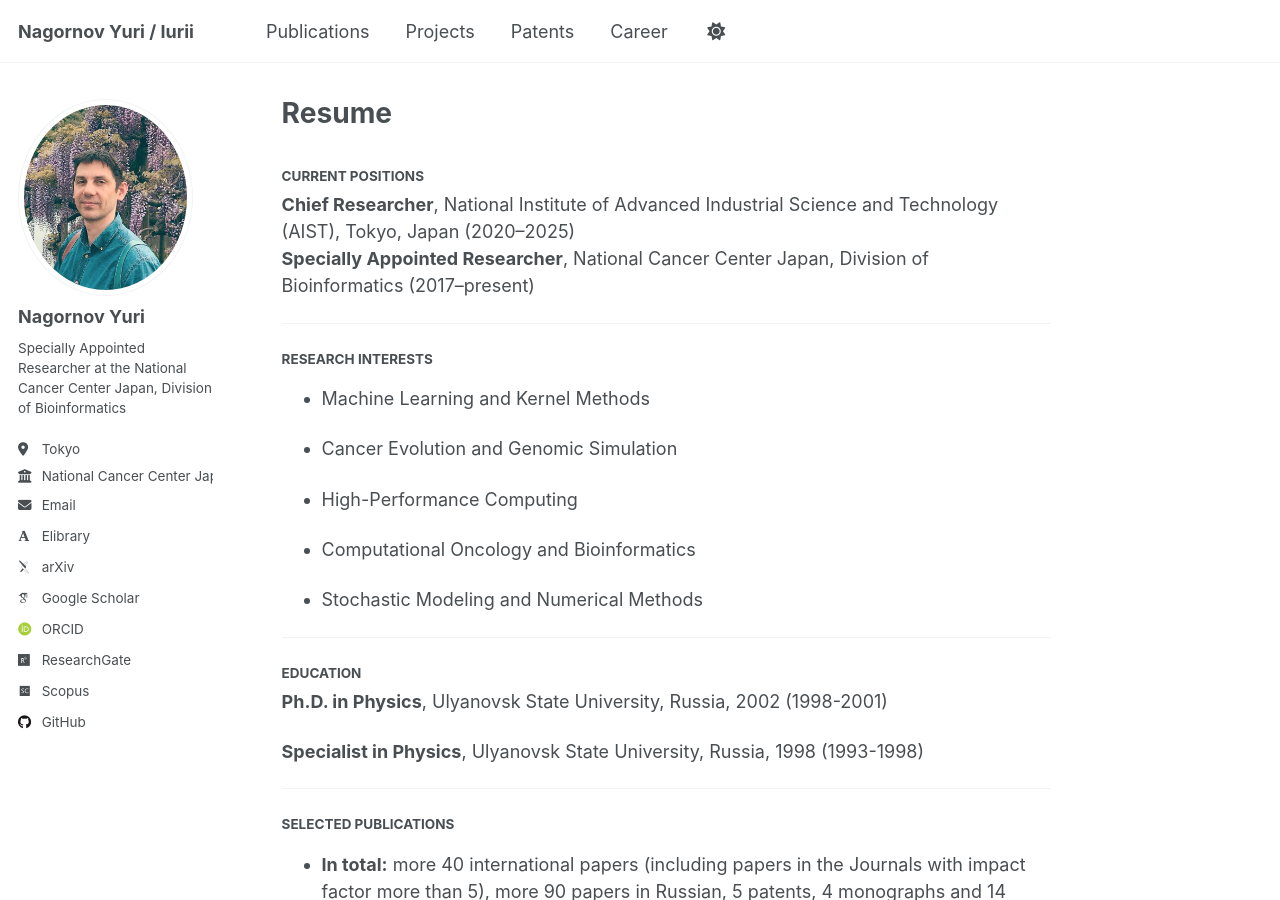
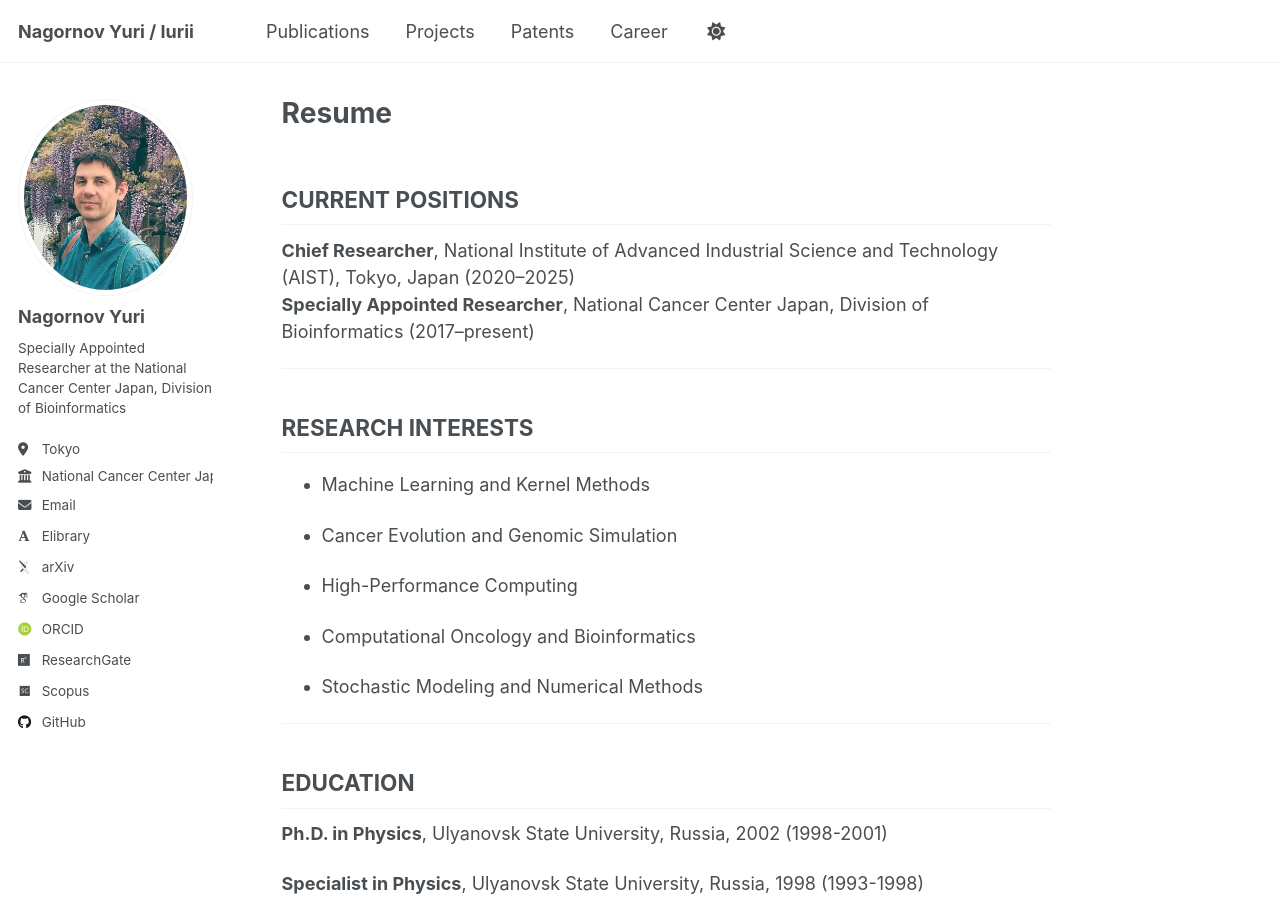
Before and after one commit to nagornovys/nagornovys.github.io, a Jekyll site: the page built from _pages/about.md, in a window 1280 px wide and 900 px high. Built offline with Jekyll 4.4.1, drawn with Linux system fonts in a browser that asks for light colours; some web fonts are replaced; a script that is not in the unit is left out.

Commit message:
Update face page

```diff
--- a/_pages/about.md
+++ b/_pages/about.md
@@ -7,14 +7,14 @@ redirect_from:
   - /about.html
 ---
 
-#### CURRENT POSITIONS
+## CURRENT POSITIONS
 
 **Chief Researcher**, National Institute of Advanced Industrial Science and Technology (AIST), Tokyo, Japan (2020–2025)
 **Specially Appointed Researcher**, National Cancer Center Japan, Division of Bioinformatics (2017–present)
 
 ---
 
-#### RESEARCH INTERESTS
+## RESEARCH INTERESTS
 
 - Machine Learning and Kernel Methods
 
@@ -30,7 +30,7 @@ redirect_from:
 
 <a id="edu"></a>
 
-#### EDUCATION
+## EDUCATION
 
 **Ph.D. in Physics**, Ulyanovsk State University, Russia, 2002 (1998-2001)
 
@@ -38,7 +38,7 @@ redirect_from:
 
 ---
 
-#### SELECTED PUBLICATIONS
+## SELECTED PUBLICATIONS
 
 - **In total:** more 40 international papers (including papers in the Journals with impact factor more than 5),
 more 90 papers in Russian, 5 patents, 4 monographs and 14 textbooks (in Russian)
@@ -65,7 +65,7 @@ Computer Physics Communications, Vol. 254, September 2020, p.107260,
 
 <a id="software"></a>
 
-#### SOFTWARE
+## SOFTWARE
 
 - [MaxWiK](https://cran.r-project.org/web/packages/MaxWiK/index.html) - Machine Learning Method Based on Isolation Kernel Mean Embedding.
 
@@ -75,7 +75,7 @@ Computer Physics Communications, Vol. 254, September 2020, p.107260,
 
 ---
 
-#### RESEARCH PROJECTS (LEAD / KEY INVESTIGATOR)
+## RESEARCH PROJECTS (LEAD / KEY INVESTIGATOR)
 
 - _Personalized Oncology & Genomic Modeling_, National Cancer Cneter Japan, 2017–2026
 
@@ -87,7 +87,7 @@ Computer Physics Communications, Vol. 254, September 2020, p.107260,
 
 ---
 
-#### GRANTS & AWARDS
+## GRANTS & AWARDS
 
 - Principal Investigator, 6 Russian national projects (2012–2013)
 
@@ -106,7 +106,7 @@ Computer Physics Communications, Vol. 254, September 2020, p.107260,
 
 ---
 
-#### INTERNATIONAL ACTIVITIES
+## INTERNATIONAL ACTIVITIES
 
 - **Reviewer**: _Physica A_, _Data in Brief_ (Elsevier)
 
@@ -129,7 +129,7 @@ Computer Physics Communications, Vol. 254, September 2020, p.107260,
 
 ---
 
-#### TEACHING & MENTORSHIP
+## TEACHING & MENTORSHIP
 
 - Supervised undergraduate research (Russia, 2002–2012)
 
@@ -140,7 +140,7 @@ Computer Physics Communications, Vol. 254, September 2020, p.107260,
 
 ---
 
-#### LANGUAGES & SKILLS
+## LANGUAGES & SKILLS
 
 - Languages: Russian (native), English (fluent), Japanese (beginner)
 
```
